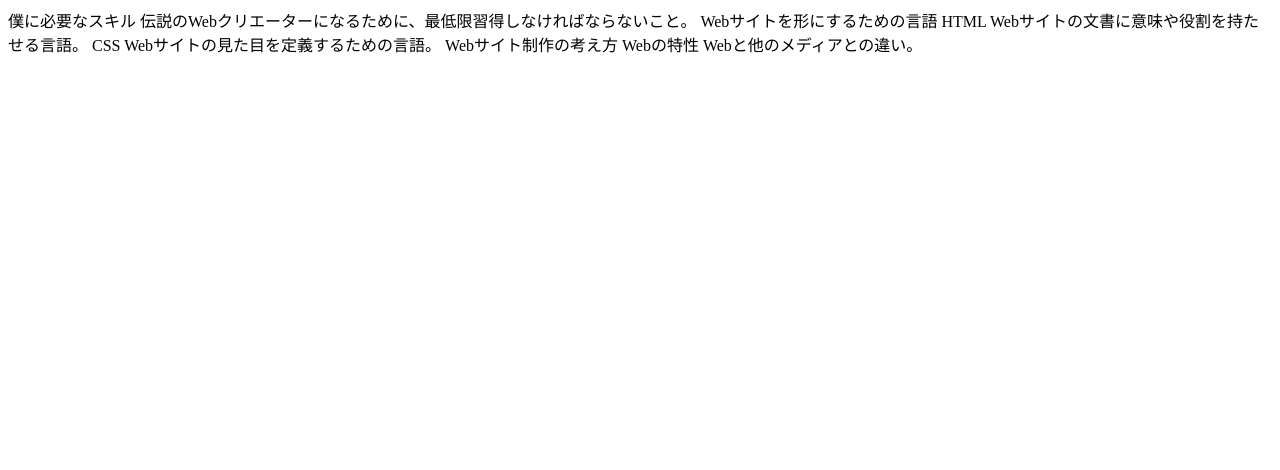
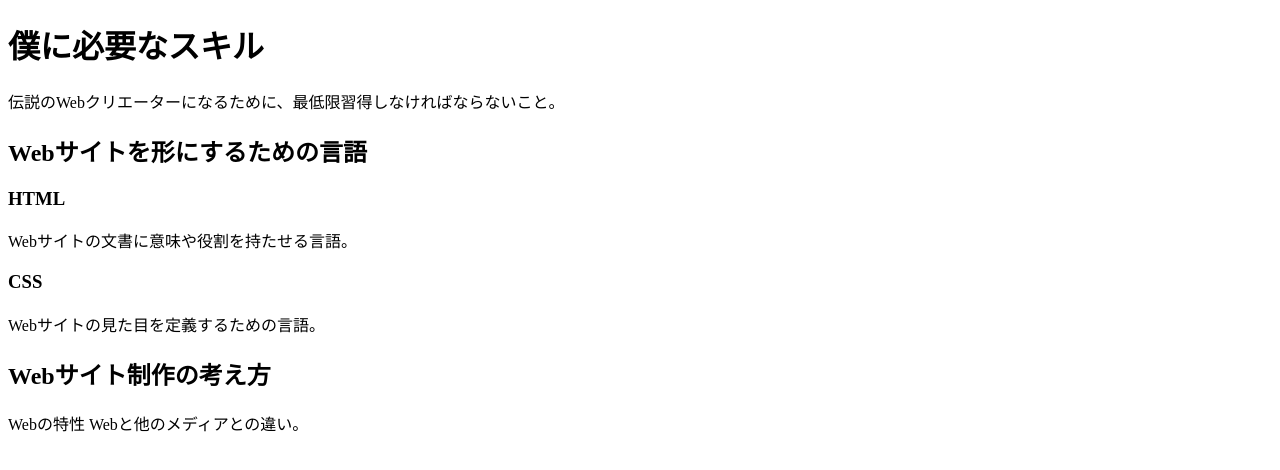
Before and after one commit to Junya333/codeQuest, a plain HTML site: page Chapter06/quest/index.html in a window 1280 px wide. Drawn offline with Linux system fonts and the light colour scheme.

Commit message:
completed Chapter06

```diff
--- a/Chapter06/quest/index.html
+++ b/Chapter06/quest/index.html
@@ -1,23 +1,23 @@
 <!DOCTYPE html>
 <html lang="ja">
 <head>
-  <meta charset="UTF-8">
-  <title>僕に必要なスキル</title>
+<meta charset="UTF-8">
+<title>僕に必要なスキル</title>
 </head>
 <body>
-僕に必要なスキル
-伝説のWebクリエーターになるために、最低限習得しなければならないこと。
+<h1>僕に必要なスキル</h1>
+<p>伝説のWebクリエーターになるために、最低限習得しなければならないこと。</p>
 
-Webサイトを形にするための言語
+<h2>Webサイトを形にするための言語</h2>
 
-HTML
-Webサイトの文書に意味や役割を持たせる言語。
-CSS
-Webサイトの見た目を定義するための言語。
+<h3>HTML</h3>
+<p>Webサイトの文書に意味や役割を持たせる言語。</p>
+<h3>CSS</h3>
+<p>Webサイトの見た目を定義するための言語。</p>
 
-Webサイト制作の考え方
+<h2>Webサイト制作の考え方</h2>
 
-Webの特性
+<h3></h3>Webの特性
 Webと他のメディアとの違い。
 </body>
 </html>
```
